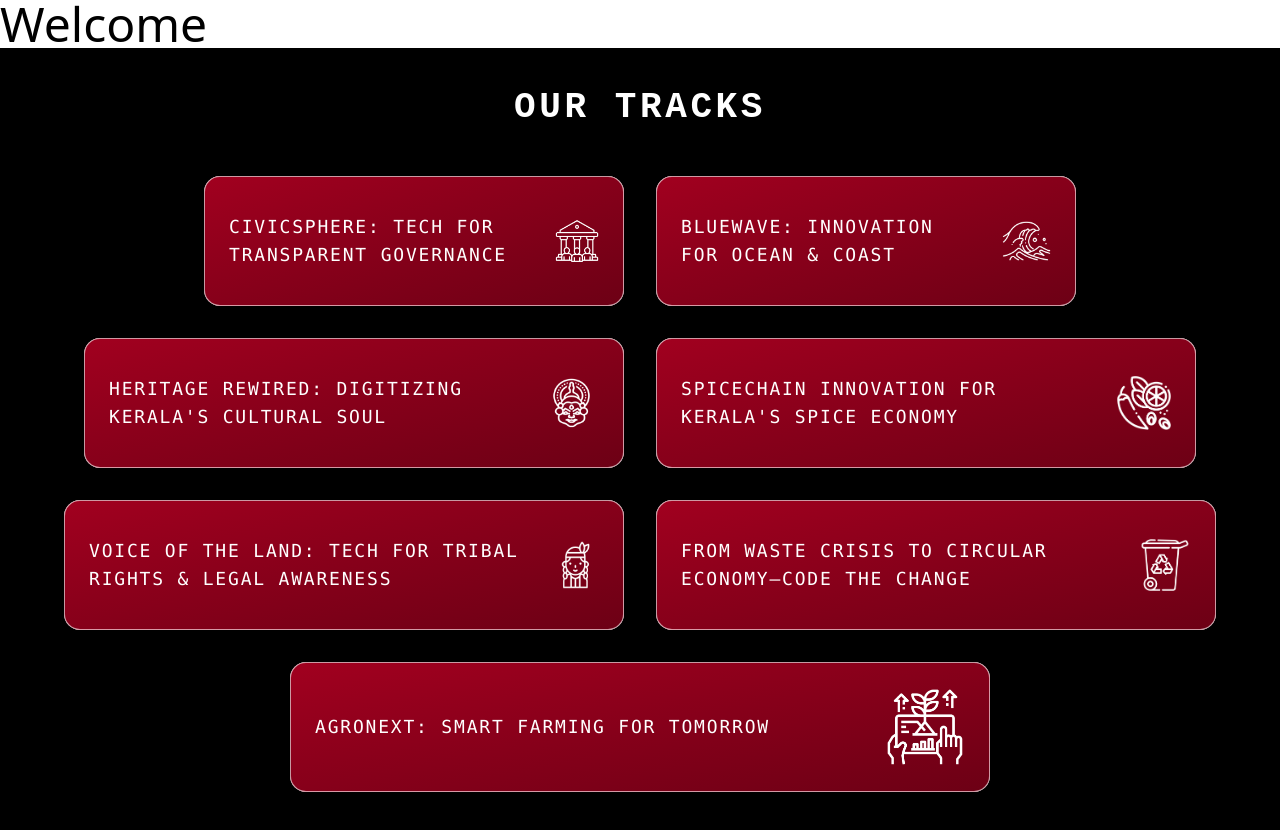
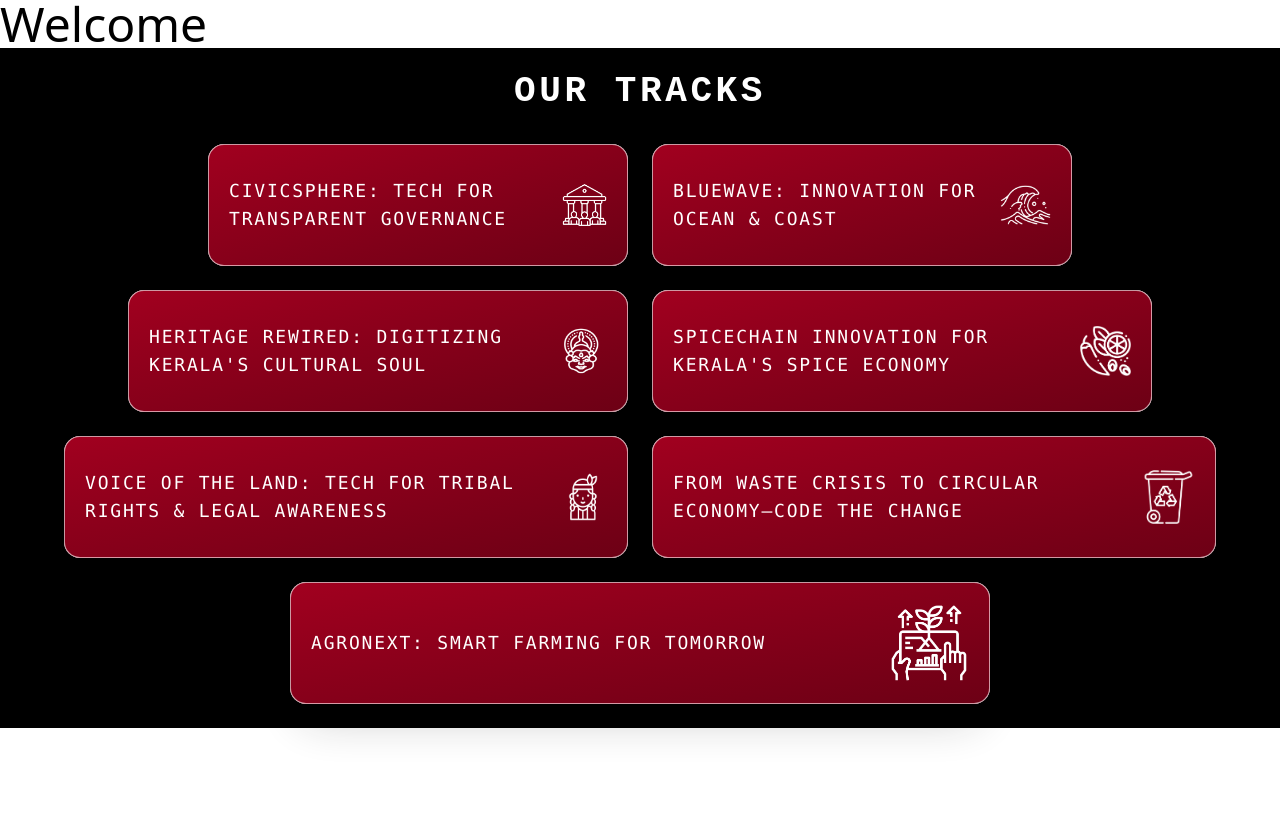
Before and after one commit to FidhaAhamed/hack25, a React (Vite) app: page / in a window 1280 px wide. Shown: the top 830 px of the page. After the commit the page ends 800 px from the top, so only its background shows below. Built offline with nearby package versions, Linux system fonts and the light colour scheme.

Commit message:
Corrected the alignment of tracks

```diff
--- a/src/Pages/Tracks/Tracks.jsx
+++ b/src/Pages/Tracks/Tracks.jsx
@@ -40,17 +40,17 @@ const tracks = [
 
 export default function Tracks() {
   return (
-    <div className="bg-black text-white py-10 px-4 min-h-screen">
-      <h2 className="text-4xl font-bold text-center mb-12 tracking-widest" style={{ fontFamily: 'monospace' }}>
+    <div className="bg-black text-white py-6 px-4 min-h-[80vh]">
+      <h2 className="text-4xl font-bold text-center mb-8 tracking-widest" style={{ fontFamily: 'monospace' }}>
         OUR TRACKS
       </h2>
-      <div className="flex flex-col gap-8 max-w-6xl mx-auto w-full">
+      <div className="flex flex-col gap-6 max-w-6xl mx-auto w-full">
         {/* First row */}
-        <div className="flex flex-col md:flex-row gap-8 justify-center w-full">
+        <div className="flex flex-col md:flex-row gap-6 justify-center w-full">
           {[0, 1].map((i) => (
             <div key={i} className="relative w-full md:w-[420px] flex items-center justify-center">
               <div className="absolute inset-0 rounded-2xl bg-white opacity-90 z-0 shadow-2xl" />
-              <div className="relative z-10 bg-gradient-to-br from-[#a1001f] to-[#6d0015] p-6 rounded-2xl shadow-lg flex items-center justify-between border border-white/60 transition-all w-full">
+              <div className="relative z-10 bg-gradient-to-br from-[#a1001f] to-[#6d0015] p-5 rounded-2xl shadow-lg flex items-center justify-between border border-white/60 transition-all w-full">
                 <div className="text-base md:text-lg font-mono tracking-widest">
                   {tracks[i].title}
                 </div>
@@ -60,11 +60,11 @@ export default function Tracks() {
           ))}
         </div>
         {/* Second row */}
-        <div className="flex flex-col md:flex-row gap-8 justify-center w-full">
+        <div className="flex flex-col md:flex-row gap-6 justify-center w-full">
           {[2, 3].map((i) => (
-            <div key={i} className="relative w-full md:w-[540px] flex items-center justify-center">
+            <div key={i} className="relative w-full md:w-[500px] flex items-center justify-center">
               <div className="absolute inset-0 rounded-2xl bg-white opacity-90 z-0 shadow-2xl" />
-              <div className="relative z-10 bg-gradient-to-br from-[#a1001f] to-[#6d0015] p-6 rounded-2xl shadow-lg flex items-center justify-between border border-white/60 transition-all w-full">
+              <div className="relative z-10 bg-gradient-to-br from-[#a1001f] to-[#6d0015] p-5 rounded-2xl shadow-lg flex items-center justify-between border border-white/60 transition-all w-full">
                 <div className="text-base md:text-lg font-mono tracking-widest">
                   {tracks[i].title}
                 </div>
@@ -74,11 +74,11 @@ export default function Tracks() {
           ))}
         </div>
         {/* Third row */}
-        <div className="flex flex-col md:flex-row gap-8 justify-center w-full">
+        <div className="flex flex-col md:flex-row gap-6 justify-center w-full">
           {[4, 5].map((i) => (
-            <div key={i} className="relative w-full md:w-[700px] flex items-center justify-center">
+            <div key={i} className="relative w-full md:w-[800px] flex items-center justify-center">
               <div className="absolute inset-0 rounded-2xl bg-white opacity-90 z-0 shadow-2xl" />
-              <div className="relative z-10 bg-gradient-to-br from-[#a1001f] to-[#6d0015] p-6 rounded-2xl shadow-lg flex items-center justify-between border border-white/60 transition-all w-full">
+              <div className="relative z-10 bg-gradient-to-br from-[#a1001f] to-[#6d0015] p-5 rounded-2xl shadow-lg flex items-center justify-between border border-white/60 transition-all w-full">
                 <div className="text-base md:text-lg font-mono tracking-widest">
                   {tracks[i].title}
                 </div>
@@ -88,10 +88,10 @@ export default function Tracks() {
           ))}
         </div>
         {/* Fourth row for 7th track */}
-        <div className="flex flex-col md:flex-row gap-8 justify-center w-full">
+        <div className="flex flex-col md:flex-row gap-6 justify-center w-full">
           <div className="relative w-full md:w-[700px] flex items-center justify-center">
             <div className="absolute inset-0 rounded-2xl bg-white opacity-90 z-0 shadow-2xl" />
-            <div className="relative z-10 bg-gradient-to-br from-[#a1001f] to-[#6d0015] p-6 rounded-2xl shadow-lg flex items-center justify-between border border-white/60 transition-all w-full">
+            <div className="relative z-10 bg-gradient-to-br from-[#a1001f] to-[#6d0015] p-5 rounded-2xl shadow-lg flex items-center justify-between border border-white/60 transition-all w-full">
               <div className="text-base md:text-lg font-mono tracking-widest">
                 {tracks[6].title}
               </div>
```
